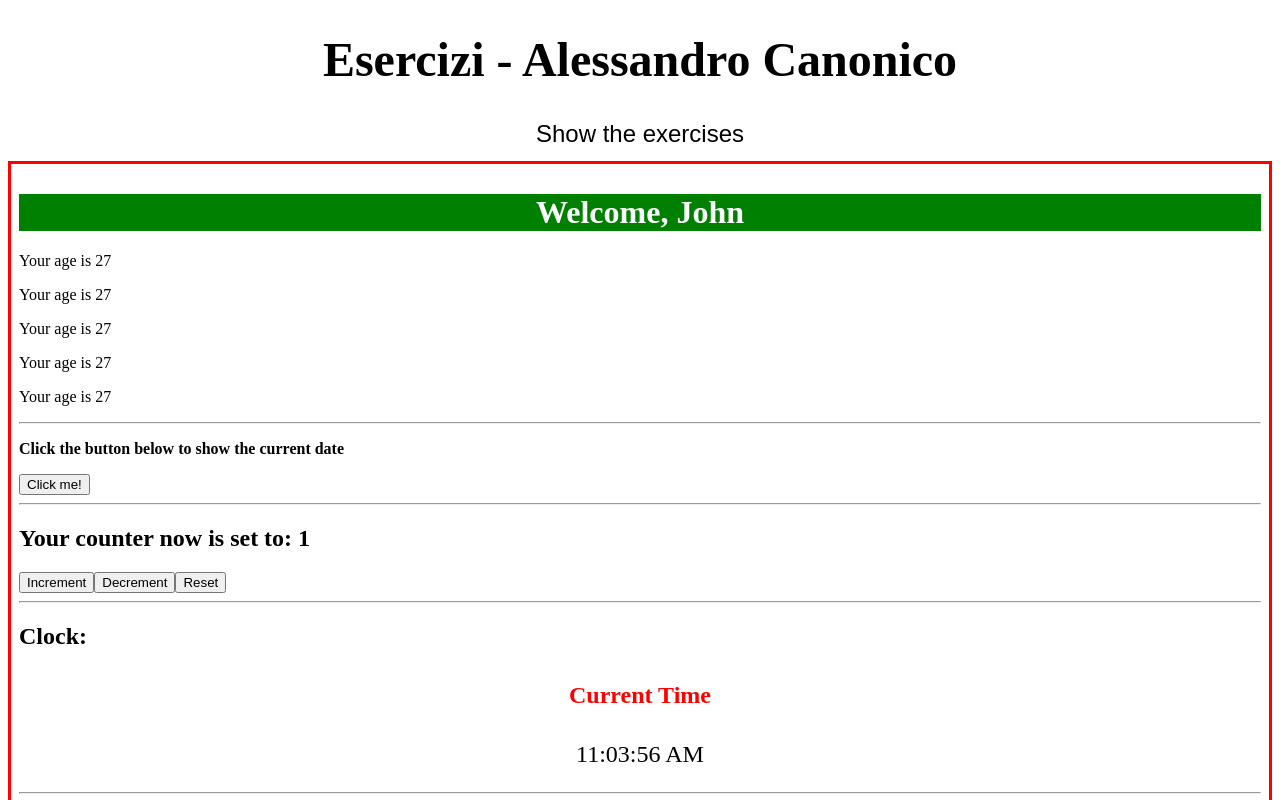
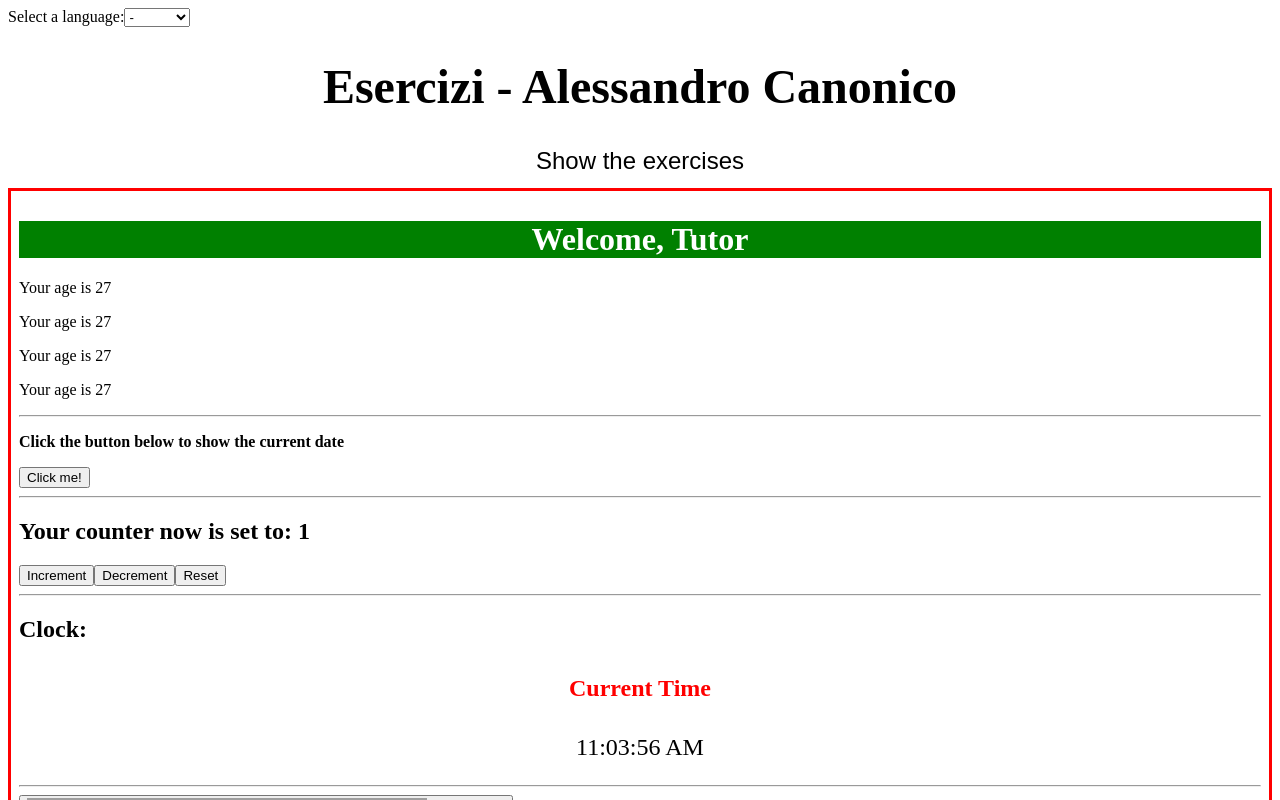
Before and after one commit to alessandro-canonico/esercizi_tutor_Canonico, a React (Vite) app in the folder react/exercise_react.js/: page / in a window 1280 px wide. Both pictures are taken after a click on the button "Show the exercises". Shown: the top 800 px of the page. Built offline with nearby package versions, Linux system fonts and the light colour scheme; grey boxes are pictures that could not be loaded.

Commit message:
fixed language context

```diff
--- a/react/exercise_react.js/src/App.jsx
+++ b/react/exercise_react.js/src/App.jsx
@@ -4,22 +4,33 @@ import { Container } from "./Container";
 import { Counter } from "./useState - useEffect/Counter";
 import { MouseClicker } from "./Handling Events/MouseClicker";
 import { Welcome } from "./Conditional Rendering/Welcome";
+import { LanguageContext } from "./useState - useEffect/LanguageContext";
+import { useState } from "react";
 
 export function App() {
+  const [language, setLanguage] = useState("en");
+
+  function handleLanguage(language) {
+    setLanguage(language);
+  }
+
   return (
     <div>
-      {/* <div>
-      <label htmlFor="languages"></label>
-      <select name="languages" id="languages">
-        <option value="en"><button onClick={() => handleLanguage(`en`)}>English</button></option>
-        <option value="it" onClick={() => handleLanguage(`it`)}>Italian</option>
+      <label htmlFor="languages">Select a language:
+      <select name="languages" id="languages" defaultValue="-" onChange={(e) => {handleLanguage(e.target.value)}}>
+        <option value="-">-</option>
+        <option value="it" onChange={() => handleLanguage(`it`)} >Italian
+        </option>
+        <option value="en" onChange={() => handleLanguage(`en`)}>English
+        </option>
       </select>
-      </div> */}
+      </label>
 
       <Container title={<h1>Esercizi - Alessandro Canonico</h1>}>
-          <Welcome name="John" age={27} />
+        <LanguageContext.Provider value={language}>
+          <Welcome name="Tutor" age={27} />
           <hr />
-          <AlertClock/>
+          <AlertClock />
           <hr />
           <Counter
             initialValue={1}
@@ -31,6 +42,7 @@ export function App() {
           <Clock />
           <hr />
           <MouseClicker />
+        </LanguageContext.Provider>
       </Container>
     </div>
   );
--- a/react/exercise_react.js/src/Conditional Rendering/Welcome.jsx
+++ b/react/exercise_react.js/src/Conditional Rendering/Welcome.jsx
@@ -1,8 +1,12 @@
+import { useContext } from "react";
 import { Age } from "./Age";
+import { LanguageContext } from "../useState - useEffect/LanguageContext";
 
 export function Welcome ({ name, age }) {
+    const language = useContext(LanguageContext)
+
     return ( <div>
-        <h1 className="welcome">Welcome, { name }</h1>
+        <h1 className="welcome">{language === `en` ? `Welcome, ${ name }` : `Benvenuto, ${ name}`}</h1>
         {<Age age={age}/>}
         {age >= 18 && <Age age={age}/>}
         {age && <Age age={age}/>}
--- a/react/exercise_react.js/src/Container.jsx
+++ b/react/exercise_react.js/src/Container.jsx
@@ -2,6 +2,7 @@ import { useState } from "react";
 
 export function Container({ title, children }) {
     const [collapsed, setCollapased] = useState(false)
+
 
     function handleCollapse () {
         setCollapased((data) => !data)
--- a/react/exercise_react.js/src/useState - useEffect/Clock.jsx
+++ b/react/exercise_react.js/src/useState - useEffect/Clock.jsx
@@ -1,8 +1,10 @@
-import { useEffect, useState } from "react";
+import { useContext, useEffect, useState } from "react";
+import { LanguageContext } from "./LanguageContext";
 
 
 export function Clock () {
     const [date, setDate] = useState(new Date())
+    const language = useContext(LanguageContext)
 
     useEffect(() => {
         setInterval(() => {
@@ -11,7 +13,7 @@ export function Clock () {
 
     return (
         <div className="clock">
-            <h4>Current Time</h4>
+            <h4>{language === "en" ? `Current Time` : `Ora Attuale`}</h4>
             <p>{date.toLocaleTimeString()}</p>
         </div>
     )
--- /dev/null
+++ b/react/exercise_react.js/src/useState - useEffect/LanguageContext.jsx
@@ -0,0 +1,3 @@
+import { createContext } from "react";
+
+export const LanguageContext = createContext("en")
```
